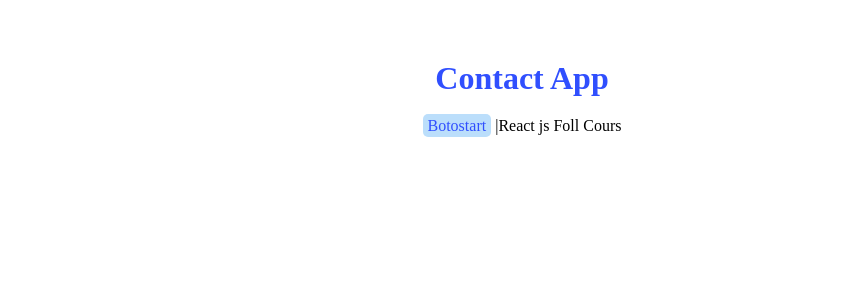
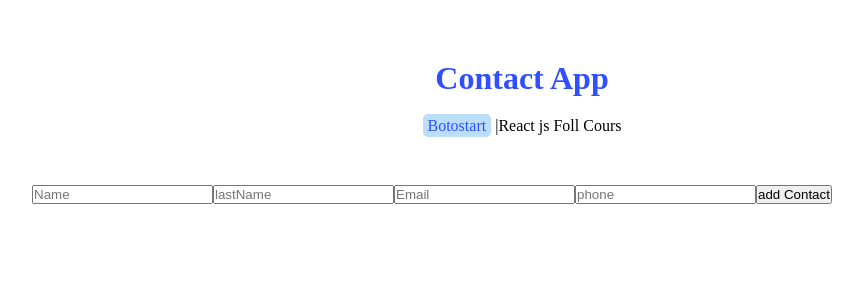
Before and after one commit to AlirezaNesari/contact-app, a React (Vite) app: page / in a window 1280 px wide. Shown: the top 300 px of the page, without its empty margins (118-981 px from the left). Built offline with nearby package versions, Linux system fonts and the light colour scheme.

Commit message:
Add Contacts component and fix addHandler error

```diff
--- a/src/App.jsx
+++ b/src/App.jsx
@@ -1,11 +1,12 @@
-import Header from "./components/Header"
+import Header from "./components/Header";
+import Contacts from "./components/contacts";
 function App() {
-
-
   return (
-
-    <Header/>
-  )
+    <>
+      <Header />
+      <Contacts />
+    </>
+  );
 }
 
-export default App
+export default App;
--- a/src/components/contacts.jsx
+++ b/src/components/contacts.jsx
@@ -1,9 +1,9 @@
 import React from "react";
 import { useState } from "react";
 
-export default function contacts() {
+export default function Contacts() {
   const [contacts, setContacts] = useState([]);
-  consst[(contact, setContact)] = useState({
+  const [contact, setContact] = useState({
     name: "",
     lastName: "",
     email: "",
@@ -11,14 +11,14 @@ export default function contacts() {
   });
   const changeHndler = (event) => {
     const name = event.target.name;
-    const name = event.target.name;
+    const value = event.target.value;
     setContact((contact) => ({ ...contact, [name]: value }));
+  };
+  const addHandler = () => {
+    setContacts((contacts) => ([...contacts], contact));
+    setContact({ name: "", lastName: "", email: "", phone: "" });
+  };
 
-    const addHandler = () => {
-      setContacts((contacts) => ([...contacts], contact));
-      setContact({ name: "", lastName: "", email: "", phone: "" });
-    };
-  };
   return (
     <div>
       <input
```
